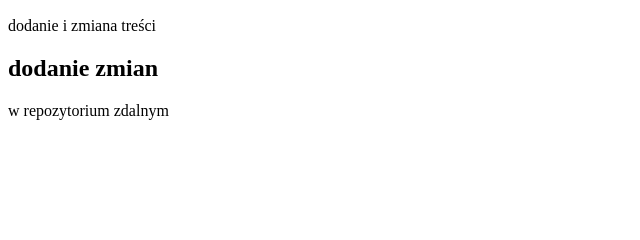
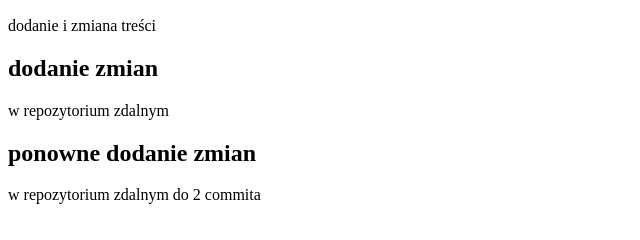
Before and after one commit to Demnat/nauka-gita-2, a plain HTML site: page index.html in a window 1280 px wide. Shown: the part 110-350 px from the top of the page, without its empty margins (0-640 px from the left). Drawn offline with Linux system fonts and the light colour scheme.

Commit message:
Add new content to index.html - remote repository

```diff
--- a/index.html
+++ b/index.html
@@ -10,5 +10,7 @@
 		<p>dodanie i zmiana treści</p>
 		<h2>dodanie zmian</h2>
 		<p>w repozytorium zdalnym</p>
+		<h2>ponowne dodanie zmian</h2>
+		<p>w repozytorium zdalnym do 2 commita</p>
 	</body>
 </html>
```
